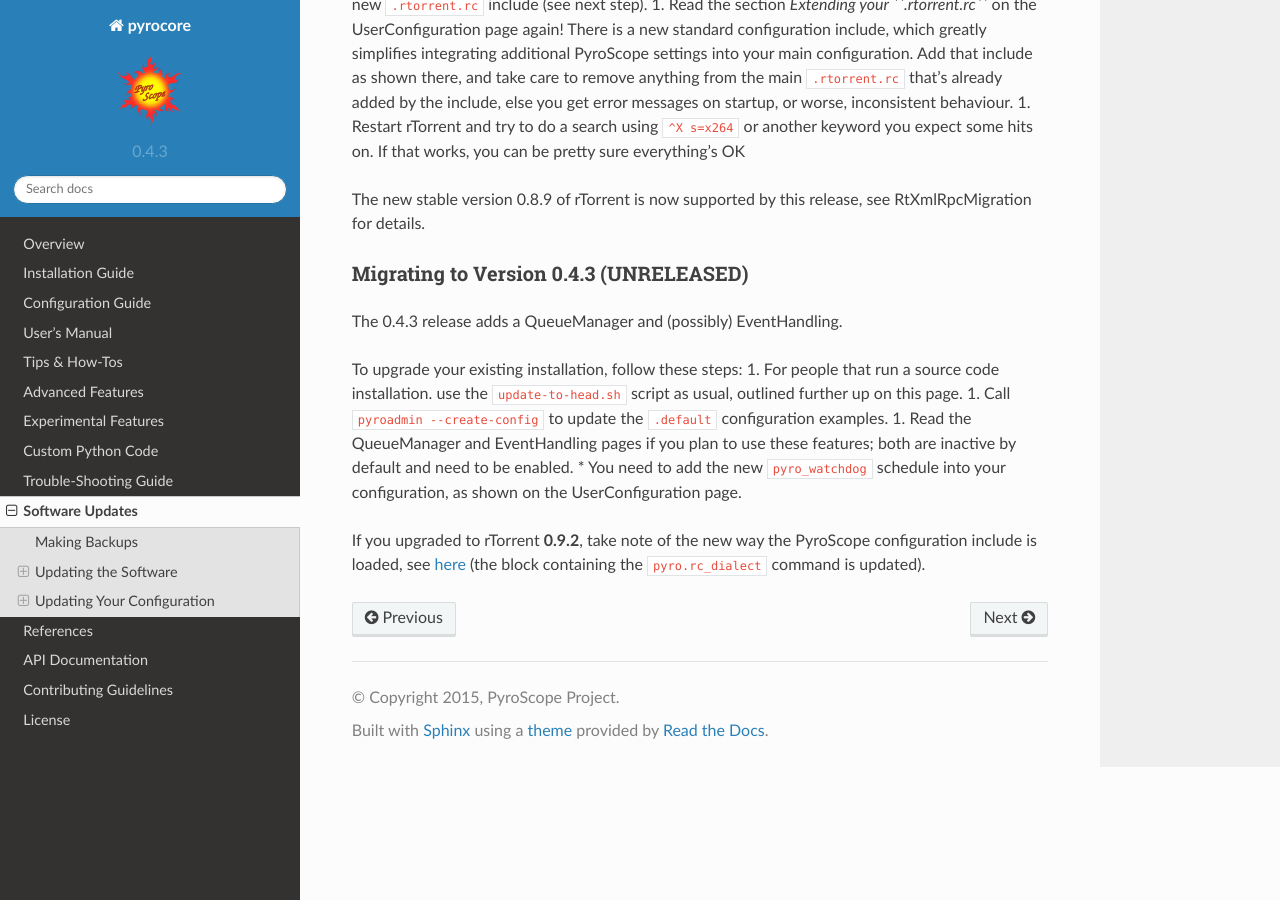
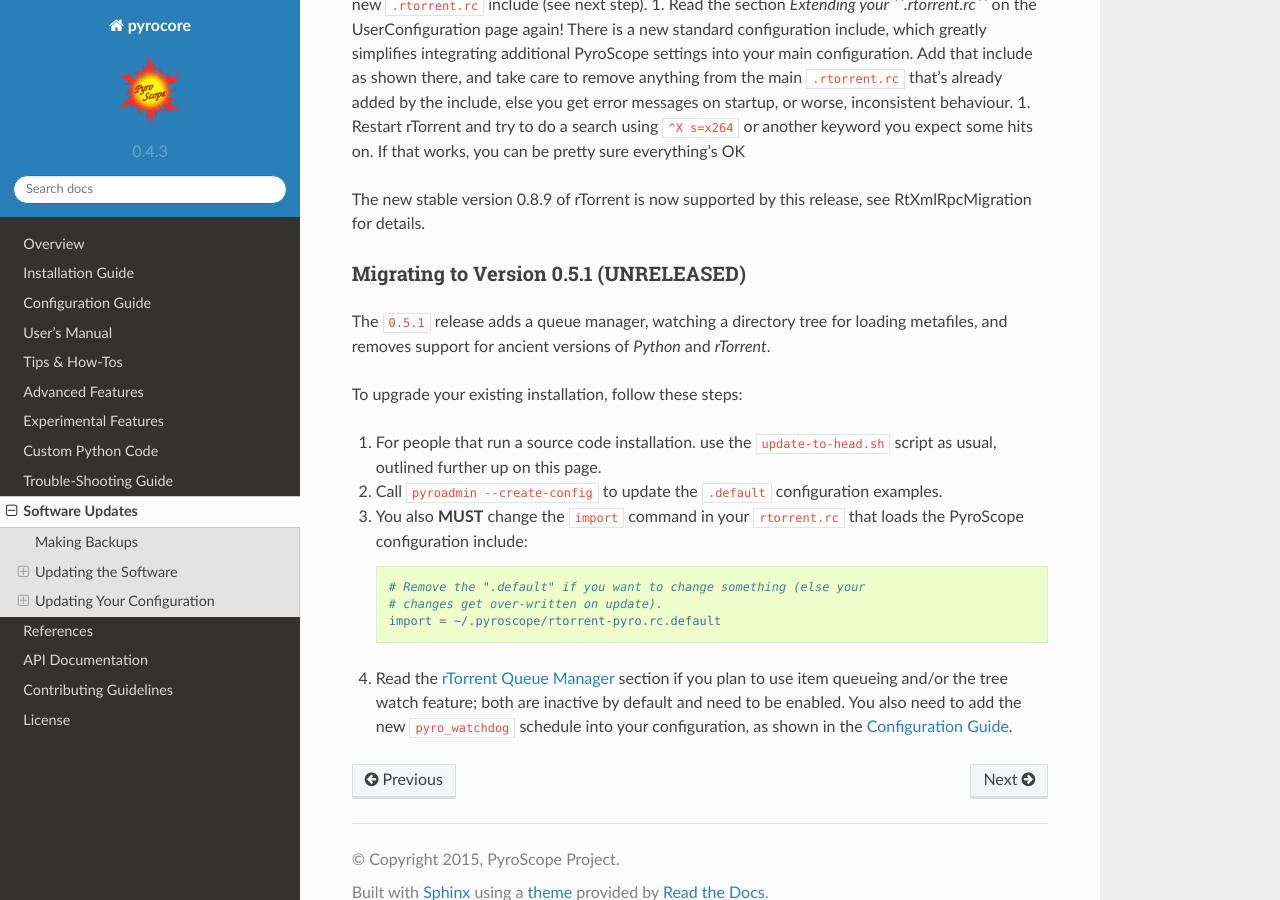
Before and after one commit to pyroscope/pyrocore, a Sphinx documentation site: the page built from docs/updating.rst, in a window 1280 px wide and 900 px high, scrolled down 2939 px. Built offline with Sphinx 7.4.7 and the Read the Docs theme 2.0.0, drawn with Linux system fonts in a browser that asks for light colours.

Commit message:
drop rT 0.8.x configuration

```diff
--- a/docs/setup.rst
+++ b/docs/setup.rst
@@ -139,7 +139,7 @@ See the *rTorrent* documentation for details.
 For the ``loaded`` and ``completed`` fields to work, as well as the
 ``started``, ``leechtime`` and ``seedtime`` ones, you also have to add
 these commands (note that most settings actually reside in an
-`included file <https://github.com/pyroscope/pyrocore/blob/master/src/pyrocore/data/config/rtorrent-0.8.6.rc>`_):
+`included file <https://github.com/pyroscope/pyrocore/blob/master/src/pyrocore/data/config/rtorrent-pyro.rc>`_):
 
 .. code-block:: ini
 
@@ -157,9 +157,7 @@ these commands (note that most settings actually reside in an
 
     # Remove the ".default" if you want to change something (else your
     # changes get over-written on update).
-    method.insert = pyro.rc_dialect, string|const, "execute.capture=bash,-c,\"test $1 = 0.8.6 && echo -n 0.8.6 || echo -n 0.8.9\",dialect,$system.client_version="
-    method.insert = pyro.rtorrent_rc, string|const|private, "$cat=~/.pyroscope/rtorrent-,\"$pyro.rc_dialect=\",.rc.default"
-    import = $pyro.rtorrent_rc=
+    import = ~/.pyroscope/rtorrent-pyro.rc.default
 
     # TORQUE: Daemon watchdog schedule
     # Must be activated by touching the "~/.pyroscope/run/pyrotorque" file!
--- a/docs/updating.rst
+++ b/docs/updating.rst
@@ -168,25 +168,32 @@ The new stable version 0.8.9 of rTorrent is now supported by this
 release, see RtXmlRpcMigration for details.
 
 
-Migrating to Version 0.4.3 (UNRELEASED)
+Migrating to Version 0.5.1 (UNRELEASED)
 ^^^^^^^^^^^^^^^^^^^^^^^^^^^^^^^^^^^^^^^
 
-The 0.4.3 release adds a QueueManager and (possibly) EventHandling.
+The ``0.5.1`` release adds a queue manager,
+watching a directory tree for loading metafiles,
+and removes support for ancient versions of *Python* and *rTorrent*.
 
-To upgrade your existing installation, follow these steps: 1. For people
-that run a source code installation. use the ``update-to-head.sh``
-script as usual, outlined further up on this page. 1. Call
-``pyroadmin --create-config`` to update the ``.default`` configuration
-examples. 1. Read the QueueManager and EventHandling pages if you plan
-to use these features; both are inactive by default and need to be
-enabled. \* You need to add the new ``pyro_watchdog`` schedule into your
-configuration, as shown on the UserConfiguration page.
+To upgrade your existing installation, follow these steps:
 
-If you upgraded to rTorrent **0.9.2**, take note of the new way the
-PyroScope configuration include is loaded, see
-`here <UserConfiguration#Extending_your_.rtorrent.rc.md>`_ (the block
-containing the ``pyro.rc_dialect`` command is updated).
+#. For people that run a source code installation. use the ``update-to-head.sh``
+   script as usual, outlined further up on this page.
+#. Call ``pyroadmin --create-config`` to update the ``.default`` configuration
+   examples.
+#. You also **MUST** change the ``import`` command in your ``rtorrent.rc``
+   that loads the PyroScope configuration include:
 
+   .. code-block:: ini
+
+      # Remove the ".default" if you want to change something (else your
+      # changes get over-written on update).
+      import = ~/.pyroscope/rtorrent-pyro.rc.default
+
+#. Read the :ref:`QueueManager` section if you plan to use item queueing
+   and/or the tree watch feature; both are inactive by default and need to be
+   enabled. You also need to add the new ``pyro_watchdog`` schedule into your
+   configuration, as shown in the :doc:`setup`.
 
 .. _`changelog`: https://github.com/pyroscope/pyrocore/blob/master/debian/changelog
 .. _`list of commits`: https://github.com/pyroscope/pyrocore/commits/master
```
Also changed, not shown: pavement.py (+6 -6 lines), 4 other files.
